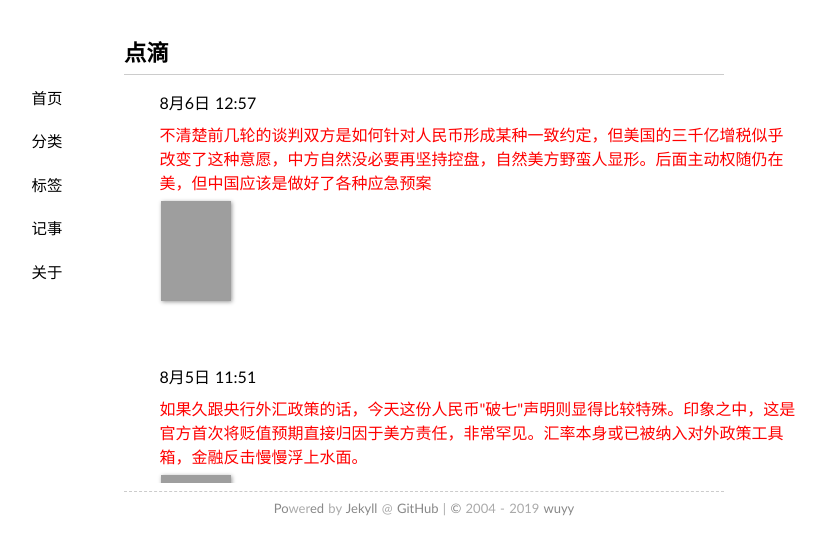
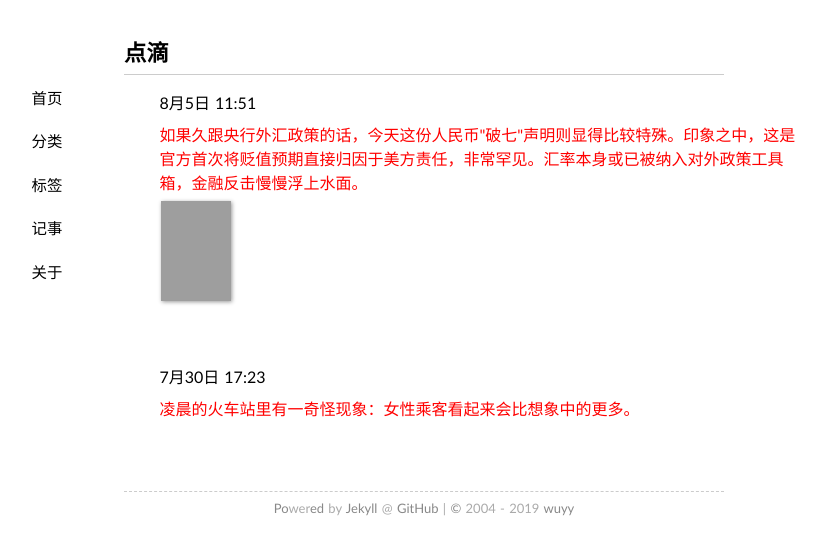
Before and after one commit to wuyy2007/wanguolin.github.io, a Jekyll site: the page built from tlog/index.md, in a window 1280 px wide. Shown: the top 555 px of the page, without its empty margins (216-1042 px from the left). Built offline with Jekyll 4.4.1, drawn with Linux system fonts in a browser that asks for light colours; nearby versions of some CDN libraries; some web fonts are replaced; grey boxes are pictures that could not be loaded.

Commit message:
Update index.md

```diff
--- a/tlog/index.md
+++ b/tlog/index.md
@@ -112,17 +112,6 @@ comments: no
 	<div style="border: 1px  #000000; width: 90%; margin: 0 auto;">
 
 
-		<span  class = "space">
-			<p>8月6日 12:57</p>
-			<font  color="red">不清楚前几轮的谈判双方是如何针对人民币形成某种一致约定，但美国的三千亿增税似乎改变了这种意愿，中方自然没必要再坚持控盘，自然美方野蛮人显形。后面主动权随仍在美，但中国应该是做好了各种应急预案</font>
-			<div class="over"></div><!--背景层-->
-			<div class="logoImg amplifyImg"><!--注意：此处的amlifyImg不可少-->
-			<table><tr>
-			<td><img src="https://raw.githubusercontent.com/wuyy2007/resouce/master/webcontentpic/erm.jpg" height="100" width="70" margin="5" /></td>
-			</tr></table>
-			</div>
-		</span>
-
 
 
 
```
